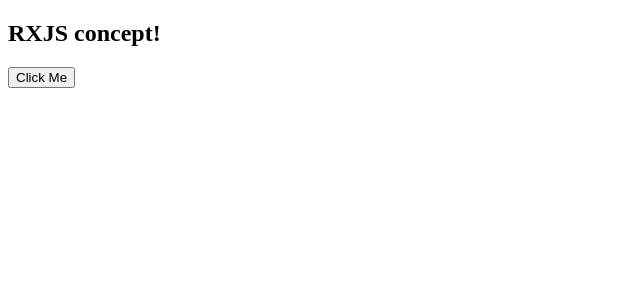
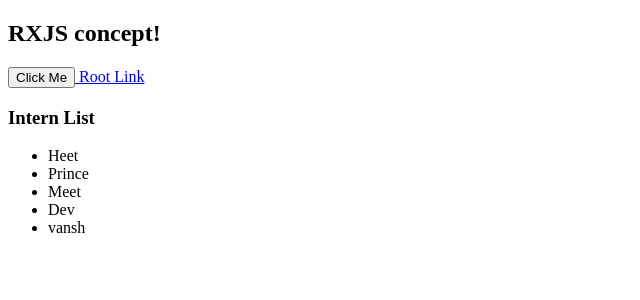
Before and after one commit to HS-doshi/Angular-17, an Angular app: page /rxjs-concept in a window 1280 px wide. Shown: the top 300 px of the page, without its empty margins (0-640 px from the left). Built offline with nearby package versions, Linux system fonts and the light colour scheme.

Commit message:
debounce time - done

```diff
--- a/src/app/app.routes.ts
+++ b/src/app/app.routes.ts
@@ -1,7 +1,9 @@
 import { Routes } from '@angular/router';
 import { RxjsComponent } from './rxjs/rxjs.component';
+import { SearchComponent } from './search/search.component';
 
 export const routes: Routes = [
-  {path:'', redirectTo:'rxjs-concept',pathMatch:'full'},
-  {path:'rxjs-concept',component:RxjsComponent}
+  {path:'', redirectTo:'rxjs-search',pathMatch:'full'},
+  {path:'rxjs-concept',component:RxjsComponent},
+  {path:'rxjs-search' , component:SearchComponent}
 ];
--- a/src/app/rxjs/rxjs.component.html
+++ b/src/app/rxjs/rxjs.component.html
@@ -1,2 +1,11 @@
 <h2>RXJS concept!</h2>
 <button #validate (click)="rxjsEventObservable()">Click Me</button>
+<a href="http://localhost:5000/" #getLink (click)="getEventObservable()">
+Root Link
+</a>
+<h3>Intern List</h3>
+<div>
+  <ul *ngIf="InternData$">
+    <li *ngFor="let item of InternData$">{{item}} </li>
+  </ul>
+</div>
--- a/src/app/rxjs/rxjs.component.ts
+++ b/src/app/rxjs/rxjs.component.ts
@@ -1,7 +1,8 @@
 import { CommonModule } from '@angular/common';
 import { Component, ElementRef, OnInit, ViewChild, viewChild } from '@angular/core';
 import { FormsModule } from '@angular/forms';
-import { fromEvent } from 'rxjs';
+import { join } from 'path';
+import { Observable, fromEvent, interval, of } from 'rxjs';
 
 @Component({
   selector: 'app-rxjs',
@@ -11,13 +12,25 @@
   styleUrl: './rxjs.component.css'
 })
 export class RxjsComponent implements OnInit{
+  // use $ sign while use as a observable, it's good coding sign.
+  InternList$ = ['Heet','Prince','Meet','Dev','vansh']
+
+  Intern$ :Observable<string[]> = of(this.InternList$)
+  InternData$:any
 
   @ViewChild('validate')
   validate!:ElementRef
+
+  @ViewChild('getLink')
+  getlink!:ElementRef
   constructor(){}
+
   ngOnInit(): void {
+    this.Intern$.subscribe(data=>{
+      this.InternData$ = data
+    })
+  }
 
-  }
   rxjsEventObservable(){
     const btnObservable$  = fromEvent(this.validate?.nativeElement , 'focus')
 
@@ -25,4 +38,11 @@
       console.log(data)
     })
   }
+  getEventObservable(){
+    const btnObservable$ = fromEvent(this.validate?.nativeElement, 'click')
+
+    btnObservable$.subscribe(data=>{
+      console.log(data)
+    })
+  }
 }
--- /dev/null
+++ b/src/app/search/search.component.html
@@ -0,0 +1,4 @@
+<h2>RXJS Search!</h2>
+<div [formGroup]="searchForm">
+  <input type="name" formControlName="name" (keyup)="readValue()">
+</div>
--- /dev/null
+++ b/src/app/search/search.component.ts
@@ -0,0 +1,30 @@
+import { CommonModule } from '@angular/common';
+import { Component, OnInit } from '@angular/core';
+import { FormBuilder, FormControl, FormGroup, FormsModule, ReactiveFormsModule } from '@angular/forms';
+import { debounceTime } from 'rxjs';
+
+@Component({
+  selector: 'app-search',
+  standalone: true,
+  imports: [CommonModule,FormsModule,ReactiveFormsModule],
+  templateUrl: './search.component.html',
+  styleUrl: './search.component.css'
+})
+export class SearchComponent implements OnInit{
+  searchForm!:FormGroup;
+  name!:FormControl;
+  constructor( private formBuilder:FormBuilder){}
+  ngOnInit(): void {
+    this.searchForm = new FormGroup({
+      name : new FormControl('Start Search!')
+    })
+    this.searchForm.get('name')?.valueChanges.pipe(
+      debounceTime(1000)
+    ).subscribe(data=>{
+      console.log(data)
+    })
+  }
+  readValue(){
+
+  }
+}
```
Also changed, not shown: src/app/search/search.component.css (added).
